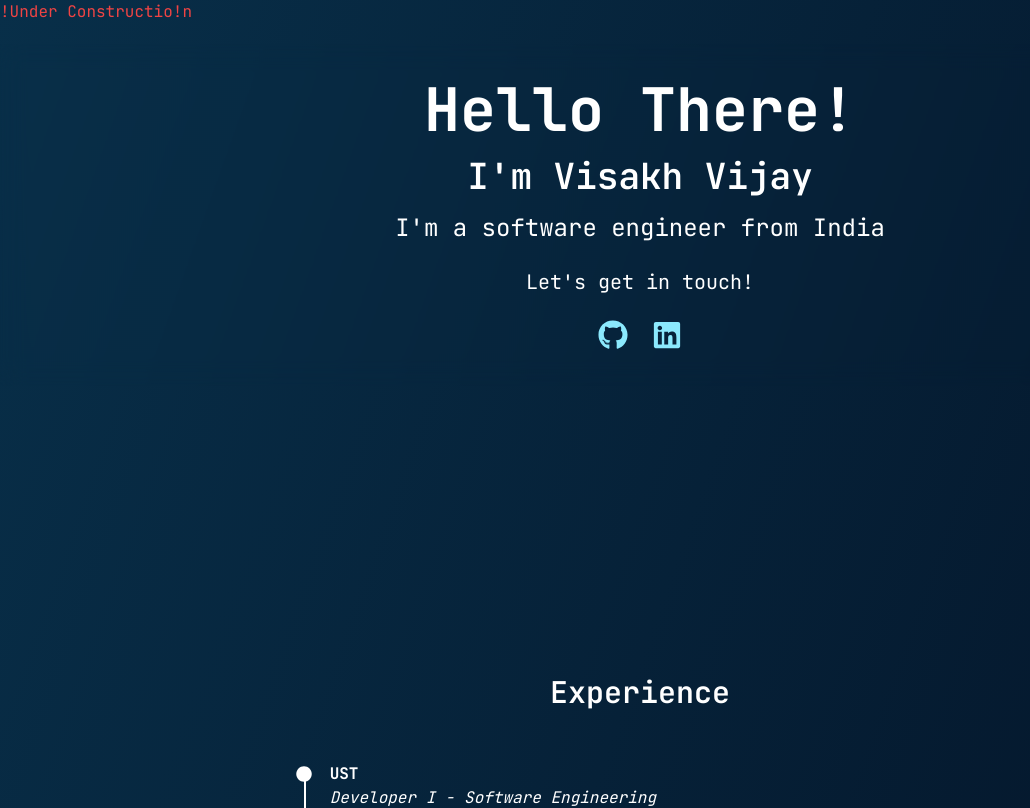
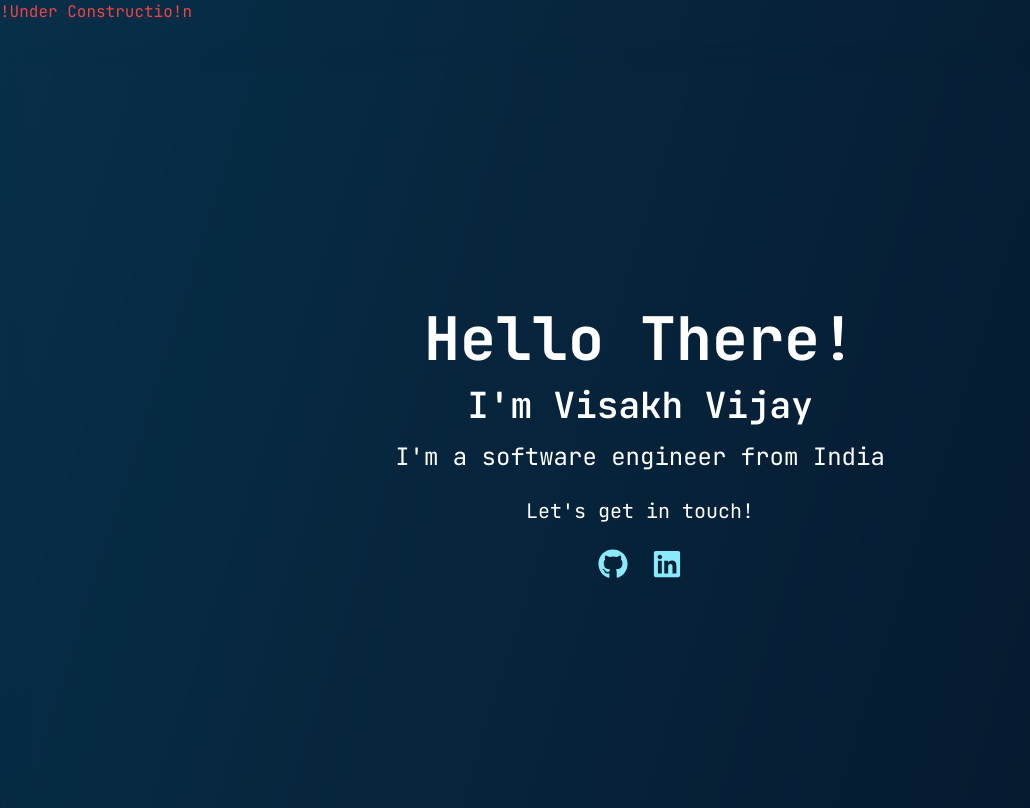
Before and after one commit to vskvj3/portfolio-nextjs, a Next.js app: page /about in a window 1280 px wide. Shown: the top 808 px of the page, without its empty margins (0-1030 px from the left). Built offline with nearby package versions, Linux system fonts and the light colour scheme.

Commit message:
fix: hero section in about page to screen height

```diff
--- a/src/pages/about/index.js
+++ b/src/pages/about/index.js
@@ -6,7 +6,7 @@ export default function About() {
       <p className="text-red-500">!Under Constructio!n</p>
 
       {/* About Section */}
-      <section className="flex flex-rowmx-auto justify-center backdrop-blur-md mt-2 lg:mt-5 h-auto mb-2 lg:mb-5 p-[20px] text-dracula-t-white">
+      <section className="flex flex-col mx-auto justify-center backdrop-blur-md mt-2 lg:mt-5 h-screen mb-2 lg:mb-5 p-[20px] text-dracula-t-white">
         <div className="backdrop-blur-lg  text-white w-full h-full flex flex-col justify-center items-center p-4 rounded-lg">
           <h1 className="text-5xl sm:text-6xl font-bold mb-4">Hello There!</h1>
           <h2 className="text-3xl sm:text-4xl font-semibold mb-4">I&apos;m Visakh Vijay</h2>
```
